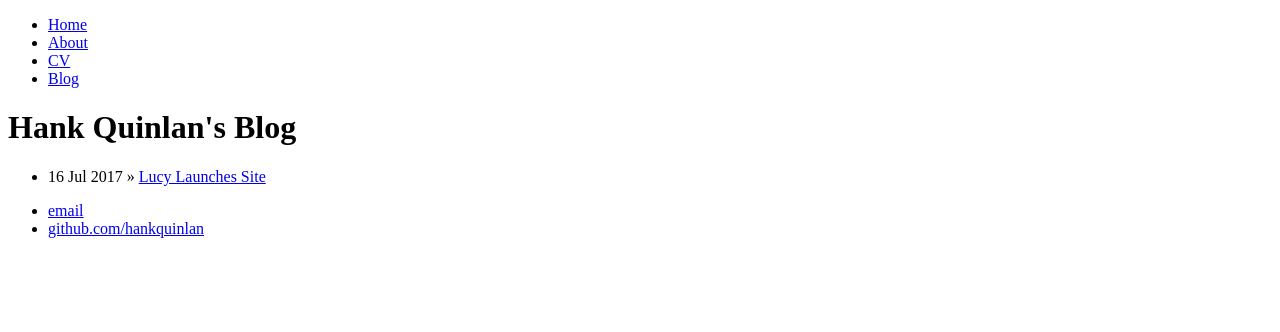
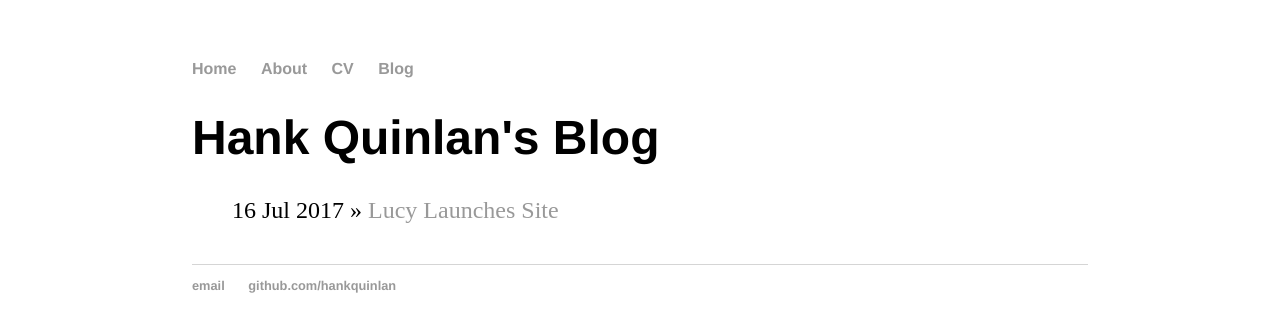
Before and after one commit to lucytyuan/lucytyuan.github.io, a Jekyll site: the page built from blog/index.html, in a window 1280 px wide. Shown: the top 332 px of the page. Built offline with Jekyll 4.4.1, drawn with Linux system fonts in a browser that asks for light colours.

Commit message:
Update main.css

```diff
--- a/css/main.css
+++ b/css/main.css
@@ -1,58 +1,43 @@
-.grid-container{
-    width: 100%;
-    max-width: 1200px;
+body {
+    margin: 60px auto;
+    width: 70%;
+}
+nav ul, footer ul {
+    font-family:'Helvetica', 'Arial', 'Sans-Serif';
+    padding: 0px;
+    list-style: none;
+    font-weight: bold;
+}
+nav ul li, footer ul li {
+    display: inline;
+    margin-right: 20px;
+}
+a {
+    text-decoration: none;
+    color: #999;
+}
+a:hover {
+    text-decoration: underline;
+}
+h1 {
+    font-size: 3em;
+    font-family:'Helvetica', 'Arial', 'Sans-Serif';
+}
+p {
+    font-size: 1.5em;
+    line-height: 1.4em;
+    color: #333;
+}
+footer {
+    border-top: 1px solid #d5d5d5;
+    font-size: .8em;
 }
 
-/*-- our clearfix hack -- */
-.row:before,
-.row:after {
-    content:"";
-    display: table;
-    clear:both;
+ul.posts {
+    margin: 20px auto 40px;
+    font-size: 1.5em;
 }
 
-[class*='col-'] {
-    float: left;
-    min-height: 1px;
-    width: 16.66%;
-    /*-- our gutter -- */
-    padding: 12px;
-    background-color: #FFDCDC;
+ul.posts li {
+    list-style: none;
 }
-
-.col-1{ width: 16.66%; }
-.col-2{ width: 33.33%; }
-.col-3{ width: 50%;    }
-.col-4{ width: 66.66%; }
-.col-5{ width: 83.33%; }
-.col-6{ width: 100%;   }
-
-.outline, .outline *{
-    outline: 1px solid #F6A1A1;
-}
-
-/*-- some extra column content styling --*/
-[class*='col-'] > p {
-    background-color: #FFC2C2;
-    padding: 0;
-    margin: 0;
-    text-align: center;
-    color: white;
-}
-
-@media all and (max-width:800px){
-    .col-1{ width: 33.33%;    }
-    .col-2{ width: 50%;        }
-    .col-3{ width: 83.33%;    }
-    .col-4{ width: 100%;    }
-    .col-5{ width: 100%;    }
-    .col-6{ width: 100%;      }
-
-    .row .col-2:last-of-type{
-        width: 100%;
-    }
-
-    .row .col-5 ~ .col-1{
-        width: 100%;
-    }
-}
```
